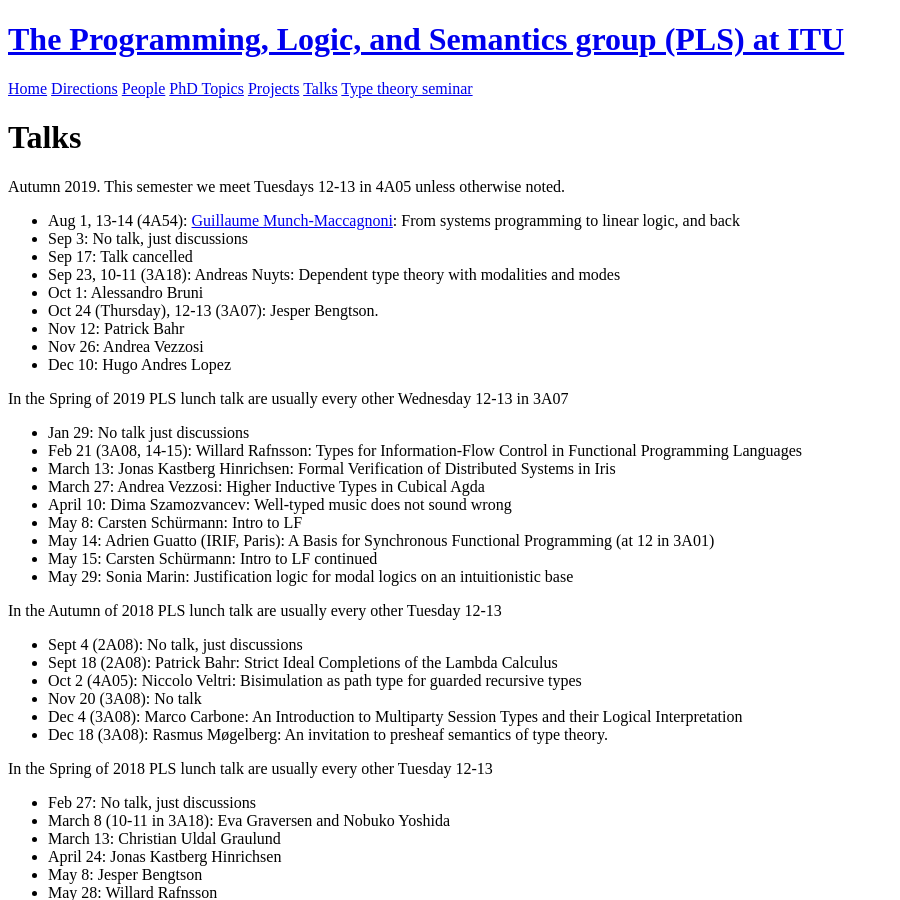
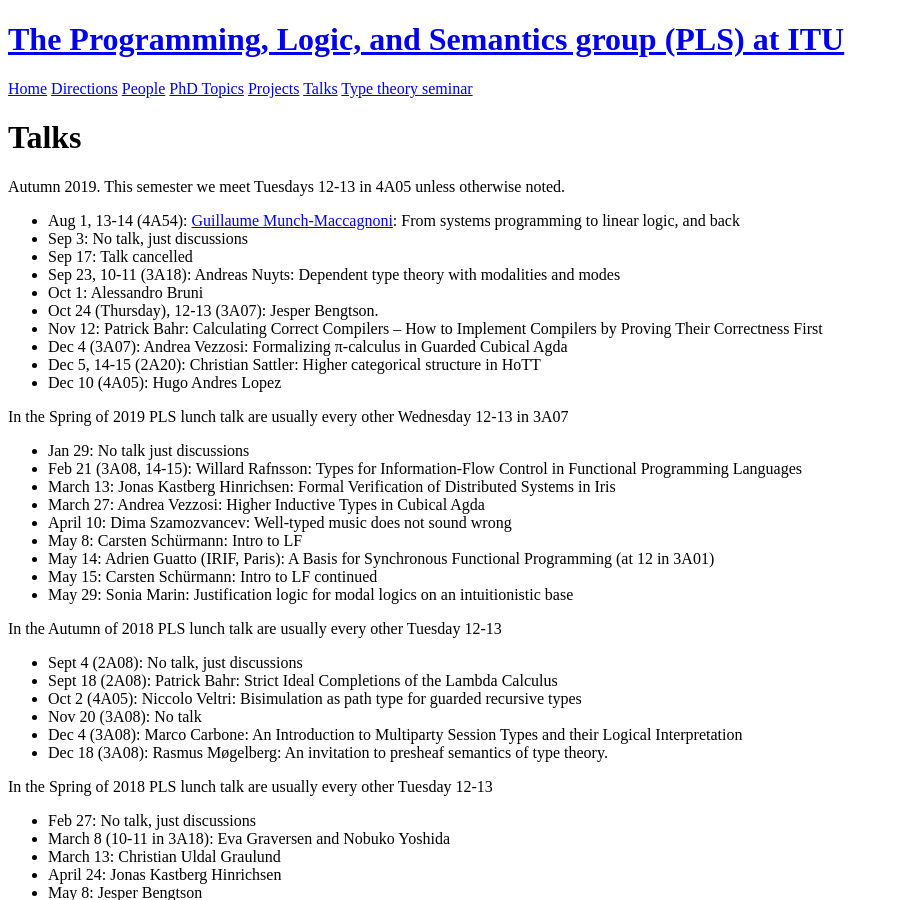
Before and after one commit to rmogelberg/pls.itu.dk, a Jekyll site: the page built from Talks.md, in a window 1280 px wide and 900 px high. Shown: the whole window, without its empty margins (0-900 px from the left). Built offline with Jekyll 4.4.1, drawn with Linux system fonts in a browser that asks for light colours.

Commit message:
Updated talks, TT sem, and visitors

```diff
--- a/Talks.md
+++ b/Talks.md
@@ -11,9 +11,10 @@ Autumn 2019. This semester we meet Tuesdays 12-13 in 4A05 unless otherwise noted
 - Sep 23, 10-11 (3A18): Andreas Nuyts: Dependent type theory with modalities and modes
 - Oct 1: Alessandro Bruni
 - Oct 24 (Thursday), 12-13 (3A07): Jesper Bengtson.
-- Nov 12: Patrick Bahr
-- Nov 26: Andrea Vezzosi
-- Dec 10: Hugo Andres Lopez
+- Nov 12: Patrick Bahr: Calculating Correct Compilers -- How to Implement Compilers by Proving Their Correctness First
+- Dec 4 (3A07): Andrea Vezzosi: Formalizing π-calculus in Guarded Cubical Agda
+- Dec 5, 14-15 (2A20): Christian Sattler: Higher categorical structure in HoTT
+- Dec 10 (4A05): Hugo Andres Lopez
 
 
 In the Spring of 2019 PLS lunch talk are usually every other Wednesday 12-13 in 3A07
```
Also changed, not shown: Type_theory_seminar.md (+2 -1 lines), index.md (+1 -0 lines).
